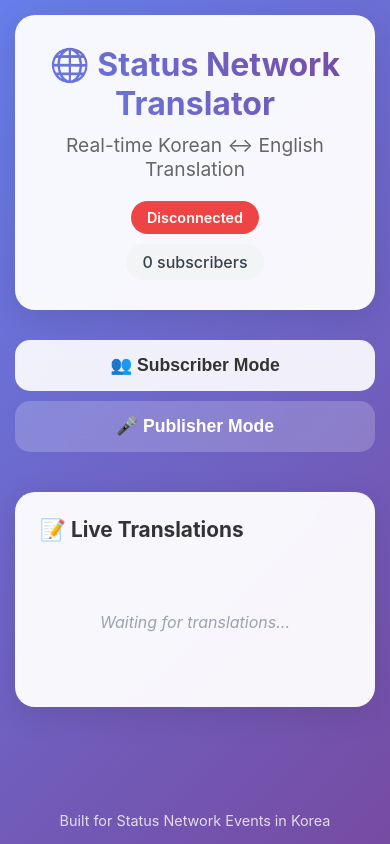
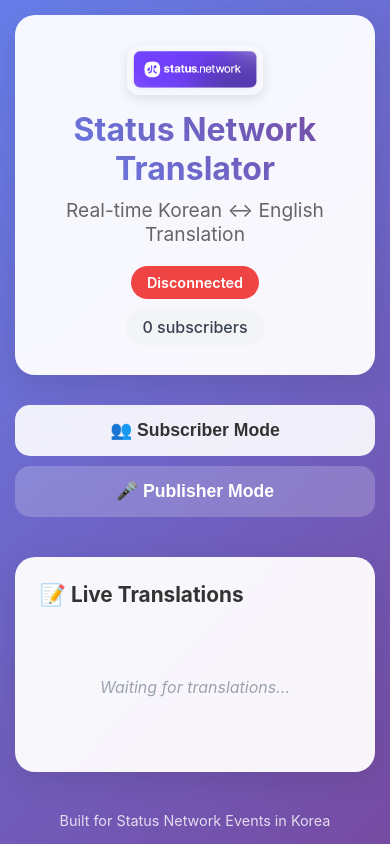
Before and after one commit to nadeemb53/sn-events-translator, a website with bundled scripts: page public/index.html in a window 390 px wide. Built offline with nearby package versions, Linux system fonts and the light colour scheme; no server answers.

Commit message:
Add Status Network logo branding to the app

```diff
--- a/public/index.html
+++ b/public/index.html
@@ -9,7 +9,10 @@
 <body>
     <div class="container">
         <header>
-            <h1>🌐 Status Network Translator</h1>
+            <div class="logo-container">
+                <img src="Logo card white.png" alt="Status Network" class="status-logo">
+                <h1>Status Network Translator</h1>
+            </div>
             <p>Real-time Korean ↔ English Translation</p>
             <div class="status-bar">
                 <span id="connection-status" class="status disconnected">Disconnected</span>
--- a/public/styles.css
+++ b/public/styles.css
@@ -30,9 +30,24 @@
     backdrop-filter: blur(10px);
 }
 
+.logo-container {
+    display: flex;
+    align-items: center;
+    justify-content: center;
+    gap: 20px;
+    margin-bottom: 10px;
+}
+
+.status-logo {
+    height: 60px;
+    width: auto;
+    border-radius: 12px;
+    box-shadow: 0 4px 12px rgba(0, 0, 0, 0.1);
+}
+
 header h1 {
     font-size: 2.5rem;
-    margin-bottom: 10px;
+    margin: 0;
     background: linear-gradient(45deg, #667eea, #764ba2);
     -webkit-background-clip: text;
     -webkit-text-fill-color: transparent;
@@ -389,8 +404,18 @@
         padding: 15px;
     }
 
+    .logo-container {
+        flex-direction: column;
+        gap: 15px;
+    }
+
+    .status-logo {
+        height: 50px;
+    }
+
     header h1 {
         font-size: 2rem;
+        text-align: center;
     }
 
     .mode-selection {
```
Also changed, not shown: public/Logo card white.png (added).
